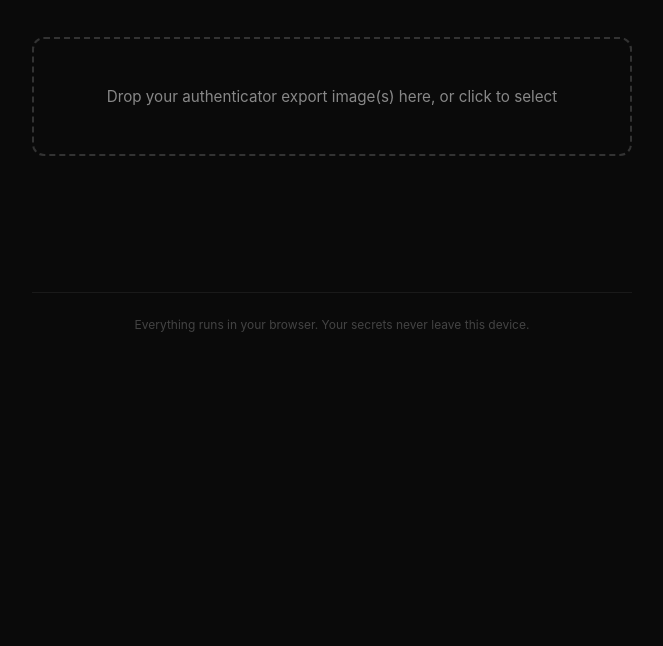
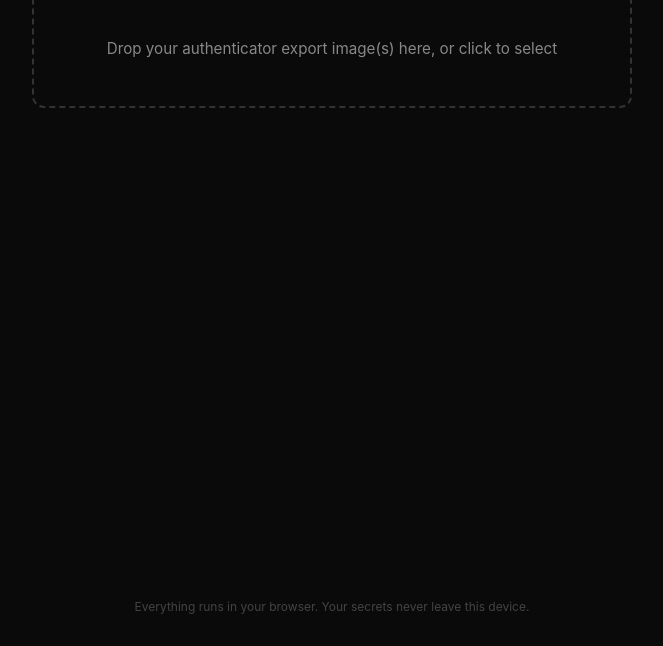
Before and after one commit to aeadedoyin/authenticator-splitter, a website: page public/index.html in a window 1280 px wide. Shown: the part 154-800 px from the top of the page, without its empty margins (308-971 px from the left). Drawn offline with nearby package versions, Linux system fonts and the light colour scheme.

Commit message:
feat: full-screen layout with scroll list

```diff
--- a/public/index.html
+++ b/public/index.html
@@ -35,7 +35,8 @@
       font-family: -apple-system, BlinkMacSystemFont, "Segoe UI", Roboto, sans-serif;
       background: #0a0a0a;
       color: #e0e0e0;
-      min-height: 100vh;
+      height: 100vh;
+      overflow: hidden;
       padding: 2rem;
       display: flex;
       flex-direction: column;
@@ -46,6 +47,10 @@
       body {
         padding: 1rem 0.75rem;
       }
+
+      .drop-zone {
+        padding: 1.5rem 1rem;
+      }
     }
 
     h1 {
@@ -55,7 +60,6 @@
       max-width: 600px;
       width: 100%;
       text-align: center;
-      margin-top: 3rem;
     }
 
     .subtitle {
@@ -74,9 +78,10 @@
       text-align: center;
       cursor: pointer;
       transition: all 0.3s;
-      margin-bottom: 2.5rem;
+      margin-bottom: 1.5rem;
       max-width: 600px;
       width: 100%;
+      flex-shrink: 0;
     }
 
     .drop-zone:hover, .drop-zone.dragover {
@@ -113,7 +118,9 @@
       flex-direction: column;
       gap: 0;
       max-width: 600px;
-      max-height: 460px;
+      width: 100%;
+      flex: 1;
+      min-height: 0;
       overflow-y: auto;
       margin: 0 auto;
     }
@@ -267,7 +274,8 @@
       display: none;
       max-width: 600px;
       width: 100%;
-      margin: 0 auto 1rem;
+      margin: 0 auto 0.5rem;
+      padding: 0 1rem;
       gap: 0.75rem;
       align-items: center;
     }
@@ -334,11 +342,11 @@
       text-align: center;
       color: #444;
       font-size: 0.75rem;
-      margin-top: 4rem;
-      padding-top: 1.5rem;
-      border-top: 1px solid #1a1a1a;
+      margin-top: auto;
+      padding-top: 1rem;
       max-width: 600px;
       width: 100%;
+      flex-shrink: 0;
     }
   </style>
 </head>
@@ -356,7 +364,7 @@
     <span class="count-badge" id="countBadge"></span>
     <input type="text" class="search-box" id="searchBox" placeholder="Search accounts...">
     <label class="blur-toggle">
-      <input type="checkbox" id="blurToggle"> Hide
+      <input type="checkbox" id="blurToggle" checked> Hide
     </label>
   </div>
   <div id="results" class="results"></div>
```
